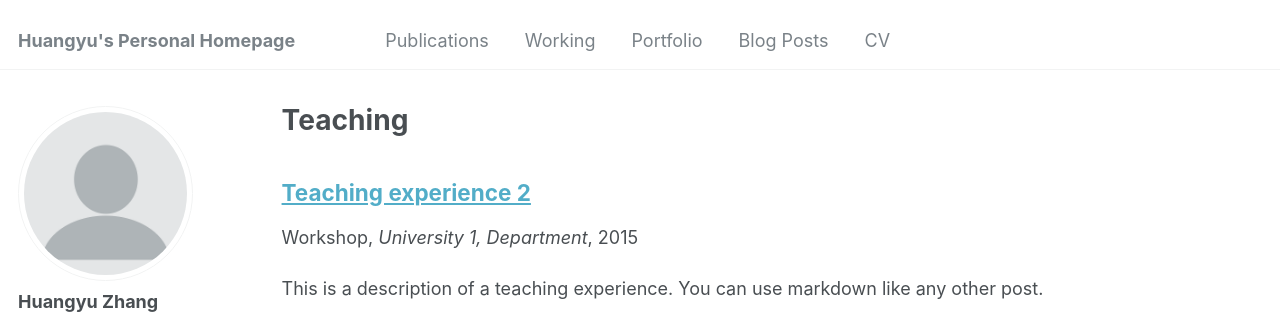
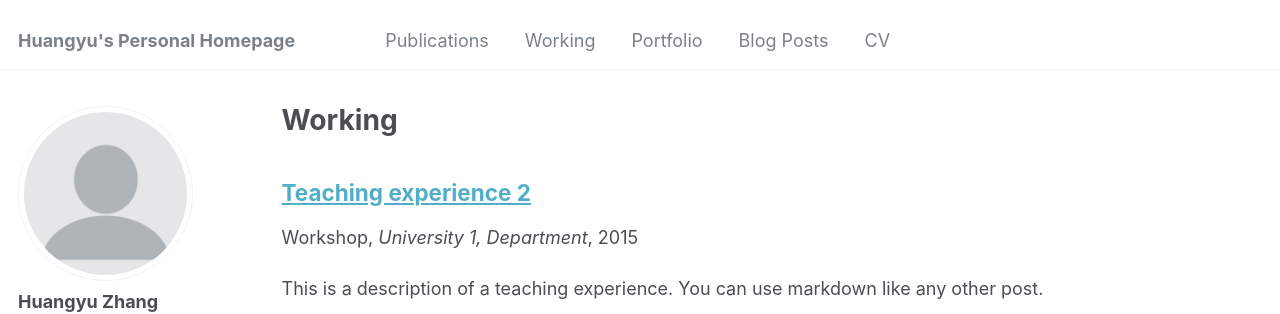
Before and after one commit to DavidZhang0710/DavidZhang0710.github.io, a Jekyll site: the page built from _pages/working.html, in a window 1280 px wide. Shown: the top 314 px of the page. Built offline with Jekyll 4.4.1, drawn with Linux system fonts in a browser that asks for light colours.

Commit message:
feat: attempt for work part

```diff
--- a/_data/navigation.yml
+++ b/_data/navigation.yml
@@ -4,7 +4,7 @@ main:
     url: /publications/
 
   - title: "Working"
-    url: /teaching/
+    url: /working/
 
   - title: "Portfolio"
     url: /portfolio/
--- a/_pages/teaching.html
+++ b/_pages/working.html
@@ -1,7 +1,7 @@
 ---
 layout: archive
-title: "Teaching"
-permalink: /teaching/
+title: "Working"
+permalink: /working/
 author_profile: true
 ---
 
```
